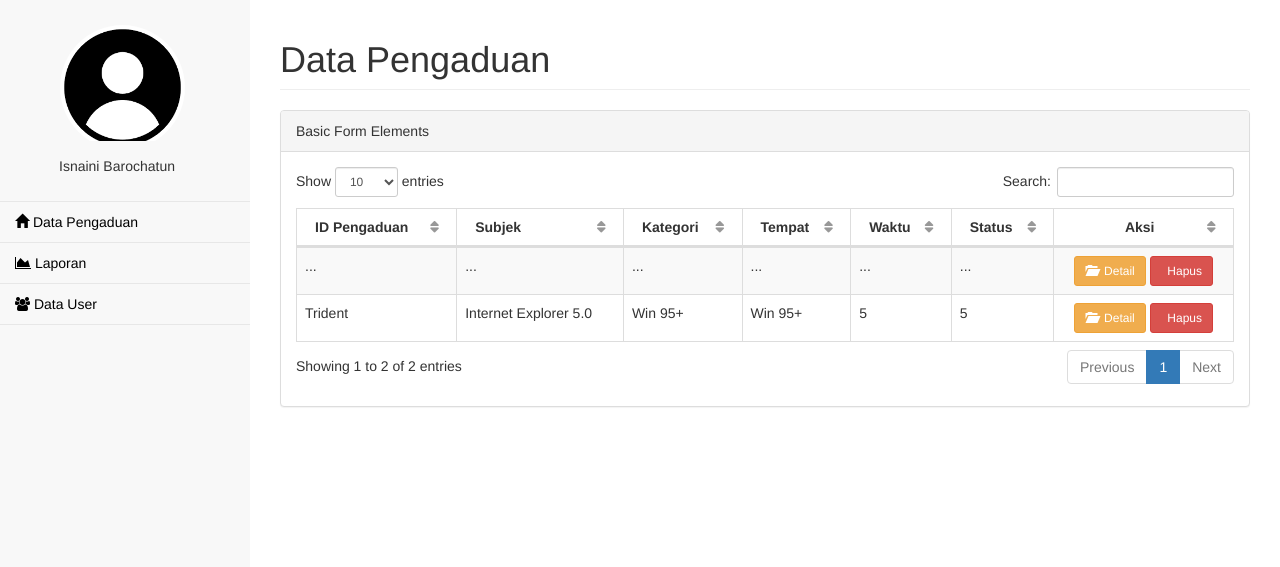
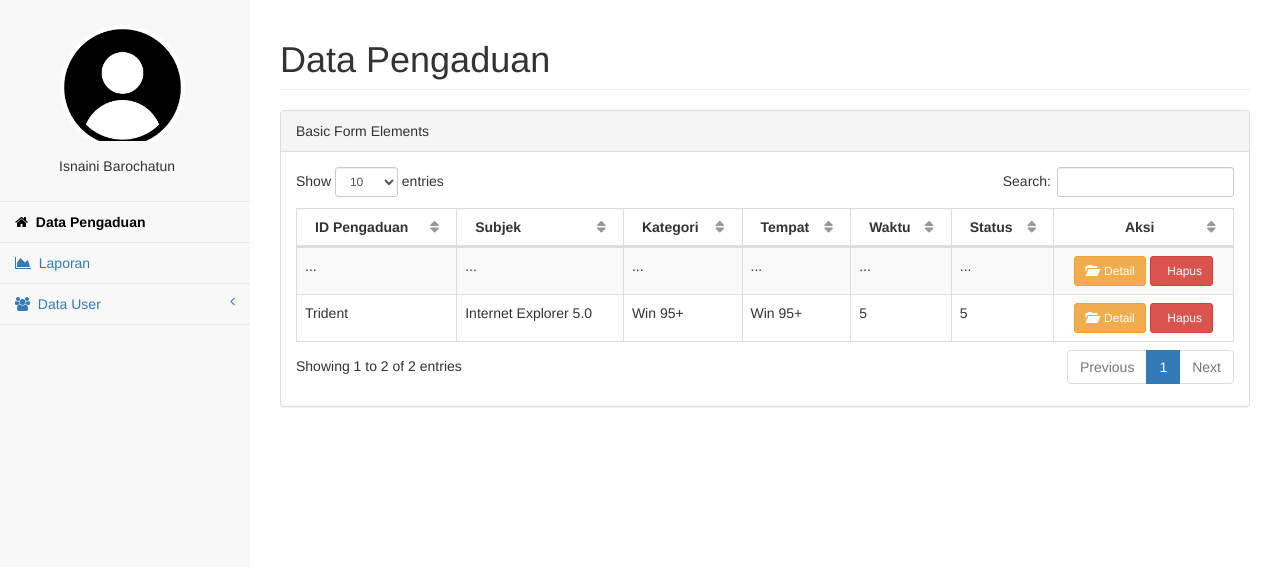
Before and after one commit to penya2nk/pengaduan, a CodeIgniter app: page /pengaduan/index.php/admin/cadm_datapengaduan/index in a window 1280 px wide. Shown: the part 51-618 px from the top of the page. Run offline with CodeIgniter, Linux system fonts and the light colour scheme; some libraries are stand-ins or nearby versions.

Commit message:
ubah admin dikit ver 2

```diff
--- a/application/views/adm_datapengaduan.php
+++ b/application/views/adm_datapengaduan.php
@@ -60,14 +60,19 @@
                             <!-- /input-group -->
                         </li>
 
-                        <li>
-                            <a href=<?php echo base_url('admin')?> style="color: #000000"><i class="glyphicon glyphicon-home"></i> Data Pengaduan</a>
+                        <li class="active">
+                            <a href=<?php echo base_url('admin')?> style="color: #000000"><i class="fa fa-home"></i><b>&nbsp; Data Pengaduan</b></a>
                         </li>
                         <li>
-                            <a href=<?php echo base_url('admin/laporan')?> style="color: #000000" class="a"><i class="fa fa-area-chart"></i> Laporan</a>
+                            <a href=<?php echo base_url('admin/laporan')?> ><i class="fa fa-area-chart"></i>&nbsp; Laporan</a>
                         </li>
                         <li>
-                            <a href=<?php echo base_url('admin/data_user')?> style="color: #000000" class="a"><i class="fa fa-users"></i> Data User</a>
+                            <a href="#"><i class="fa fa-users"></i>&nbsp; Data User<span class="fa arrow"></span></a>
+                            <ul class="nav nav-second-level">
+                                <li>
+                                    <a href=<?php echo base_url('admin/data_user')?>>Panels and Wells</a>
+                                </li>
+                            </ul>
                         </li>
 
                     </ul>
```
Also changed, not shown: application/views/adm_datauser.php (+5 -5 lines).
